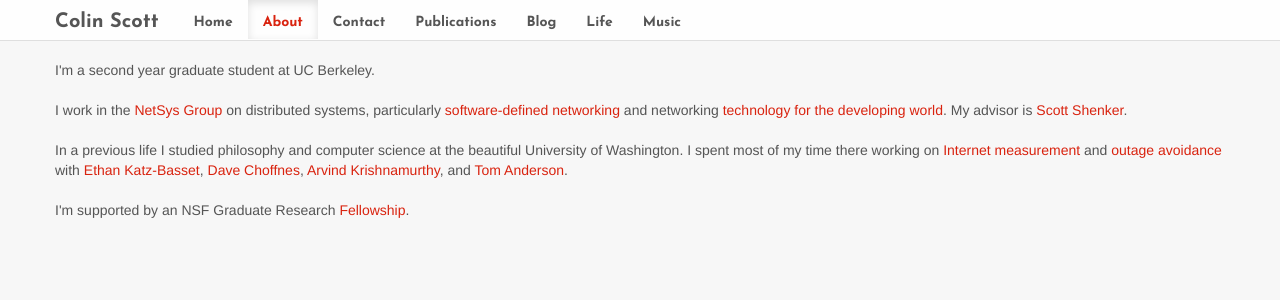
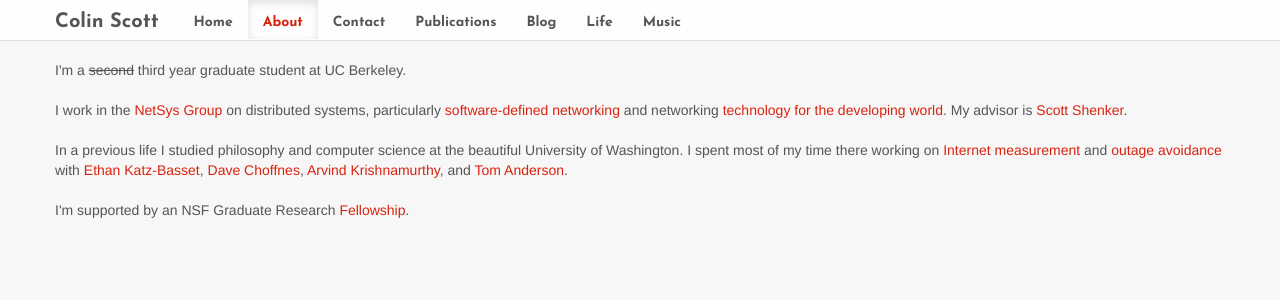
Before and after one commit to colin-scott/personal_website, a Jekyll site: the page built from about.html, in a window 1280 px wide. Shown: the top 300 px of the page. Built offline with Jekyll 4.4.1, drawn with Linux system fonts in a browser that asks for light colours; Markdown is read by kramdown in place of the engine named in the settings.

Commit message:
second year -> third year

```diff
--- a/about.html
+++ b/about.html
@@ -6,7 +6,7 @@ description: Colin Scott gets to work on awesome problems with awesome people
 ---
 
 <p>
-I'm a second year graduate student at UC Berkeley.<br/>
+I'm a <strike>second</strike> third year graduate student at UC Berkeley.<br/>
 </br>
 I work in the <a href=https://netsys.cs.berkeley.edu>NetSys
     Group</a> on distributed systems, particularly
```
